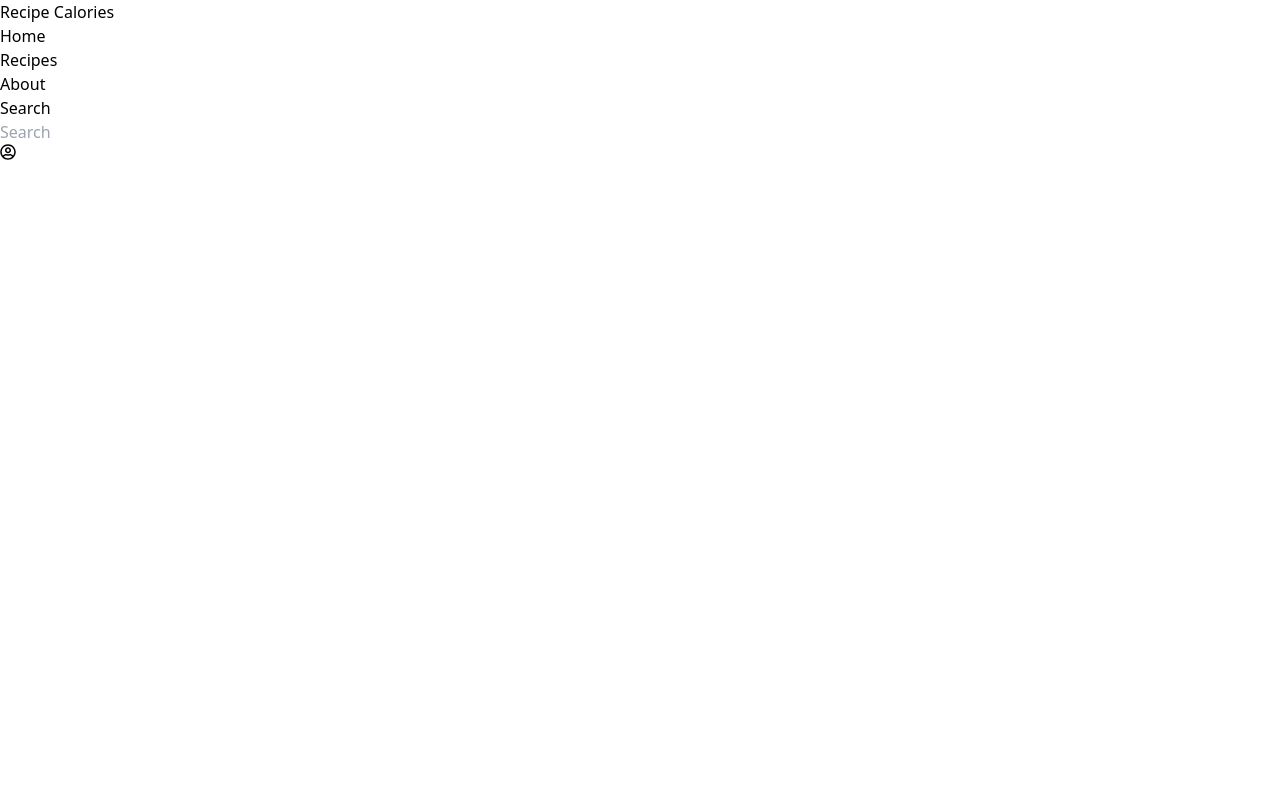
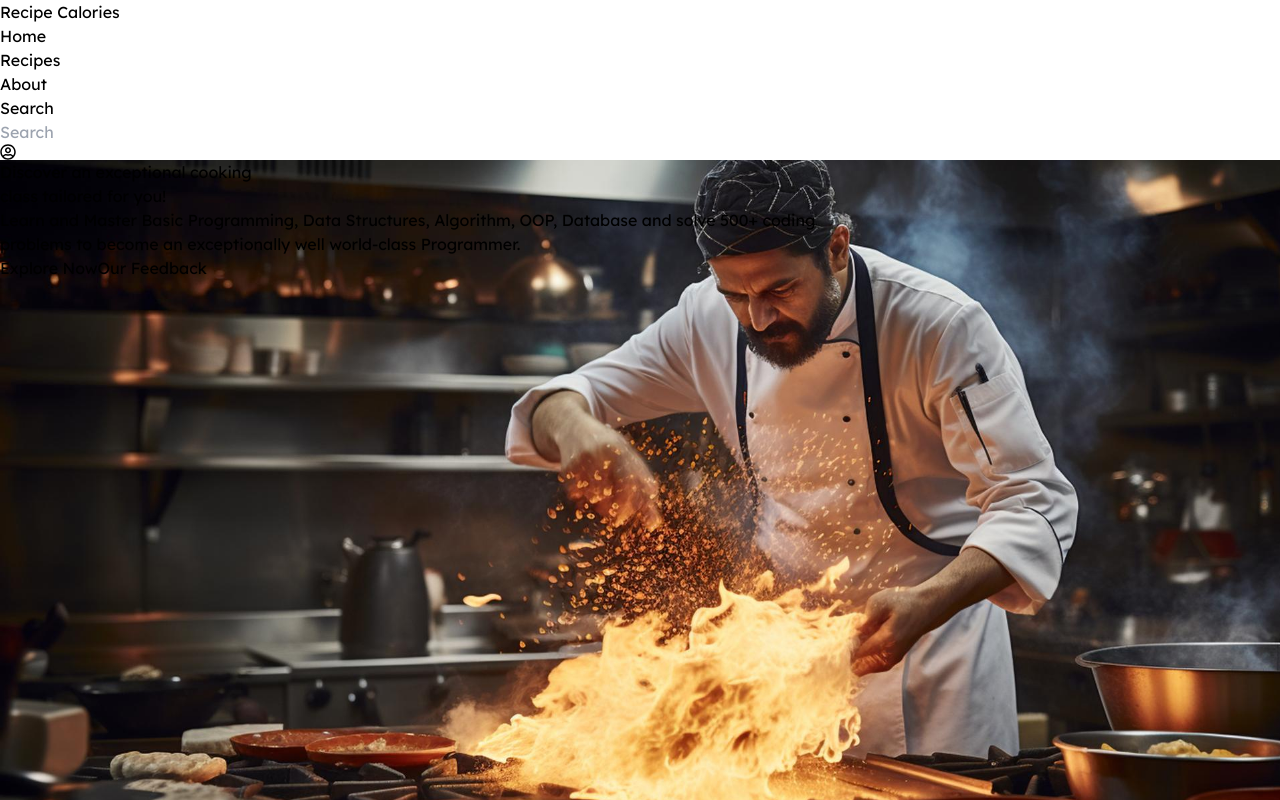
Before and after one commit to Khadija12319/Recipe-Calories7, a React (Vite) app: page / in a window 1280 px wide. Shown: the top 800 px of the page. Built offline with nearby package versions, Linux system fonts and the light colour scheme.

Commit message:
banner section added

```diff
--- a/src/App.css
+++ b/src/App.css
@@ -3,3 +3,9 @@
 .font{
     font-family: "Lexend", sans-serif;
 }
+.banner-image{
+    background-image: url('../src/assets/banner.jpeg');
+    background-size: cover;
+    background-repeat: no-repeat;
+    height:750px;
+}
--- a/src/App.jsx
+++ b/src/App.jsx
@@ -1,4 +1,5 @@
 import './App.css'
+import Banner from './Banner/Banner'
 import Header from './Header/Header'
 
 function App() {
@@ -6,6 +7,7 @@
   return (
     <>
       <Header className='font'></Header>
+      <Banner className='font'></Banner>
     </>
   )
 }
--- /dev/null
+++ b/src/Banner/Banner.jsx
@@ -0,0 +1,27 @@
+import '../App.css'
+const Banner = () => {
+    return (
+        <div className="container mx-auto font">
+            <div className='banner-image rounded-3xl mb-[100px]'>
+                <div className="bg-gradient-to-t from-slate-900 via-transparent to-transparent h-[750px] rounded-3xl">
+                    <div className='flex flex-col justify-center items-center h-full'>
+                    <h2 className='text-white text-center text-[52px] font-bold leading-[76px]'>Discover an exceptional cooking <br></br>class tailored for you!</h2>
+                    <p className="text-white pt-6 text-center text-xl font-normal leading-[30px]">
+                    Learn and Master Basic Programming, Data Structures, Algorithm, OOP, Database and solve 500+ coding<br></br> problems to become an exceptionally well world-class Programmer.
+                    </p>
+                    <div className='flex gap-6 justify-center items-center mt-10'>
+                        <button type="button" className='text-black bg-[#0BE58A] px-[30px] py-[20px] rounded-full text-xl font-semibold'>Explore Now</button>
+                        <button type="button" className='text-white px-[30px] py-[20px] rounded-full border-[1px] border-white text-xl font-semibold'>Our Feedback</button>
+                    </div>
+                    </div>
+                </div>
+            </div>
+            <div className='text-center mb-12'>
+                <h3 className='text-[#150B2B] text-[40px] font-semibold pb-6'>Our Recipes</h3>
+                <p className='text-[16px] font-normal leading-[28px] text-[#150b2b99]'>Lorem ipsum dolor sit amet consectetur. Proin et feugiat senectus vulputate netus pharetra rhoncus. Eget<br></br> urna volutpat curabitur elementum mauris aenean neque. </p>
+            </div>
+        </div>
+    );
+};
+
+export default Banner;
--- a/src/Header/Header.jsx
+++ b/src/Header/Header.jsx
@@ -1,8 +1,9 @@
 import { FaRegUserCircle} from "react-icons/fa";
+import '../App.css'
 const Header = () => {
     return (
         <div>
-            <div className="container mx-auto flex justify-between my-[50px]">
+            <div className="container mx-auto flex justify-between my-[50px] font">
                 <h1 className="text-[#150B2B] text-[32px] font-bold">Recipe Calories</h1>
                 <div className="my-auto">
                     <ul className="flex gap-12 my-auto">
@@ -14,8 +15,8 @@
                 </div>
                 <div className="flex gap-4">
                     <input type="text" name="" id="" placeholder="Search" className="w-[260px] bg-[#150b2b0a] placeholder: pl-4 rounded-full"/>
-                    <figure className="bg-[#0BE58A] rounded-full">
-                        <span className=""><FaRegUserCircle className="text-3xl m-2"/></span>
+                    <figure className="bg-[#0BE58A] rounded-full my-auto">
+                        <span className="my-auto"><FaRegUserCircle className="text-3xl m-2"/></span>
                     </figure>
                 </div>
             </div>
```
Also changed, not shown: src/assets/banner.jpeg (added).
